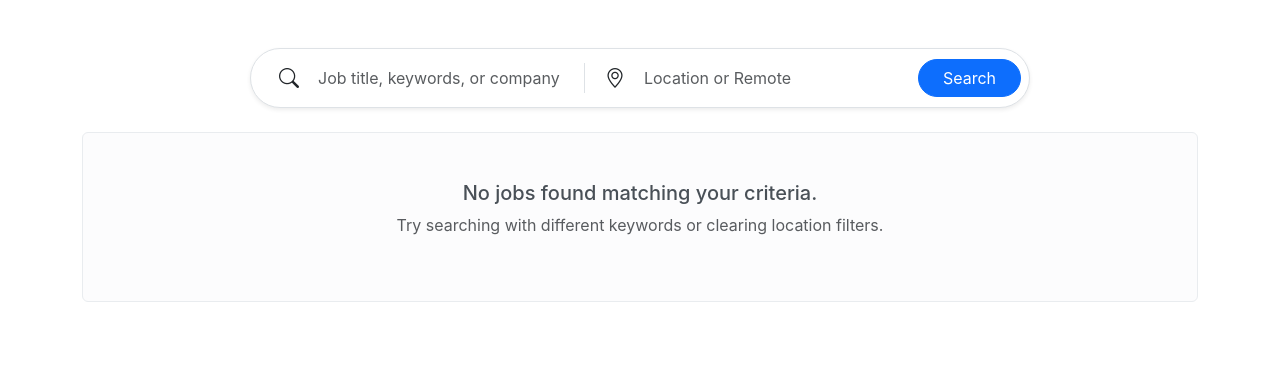
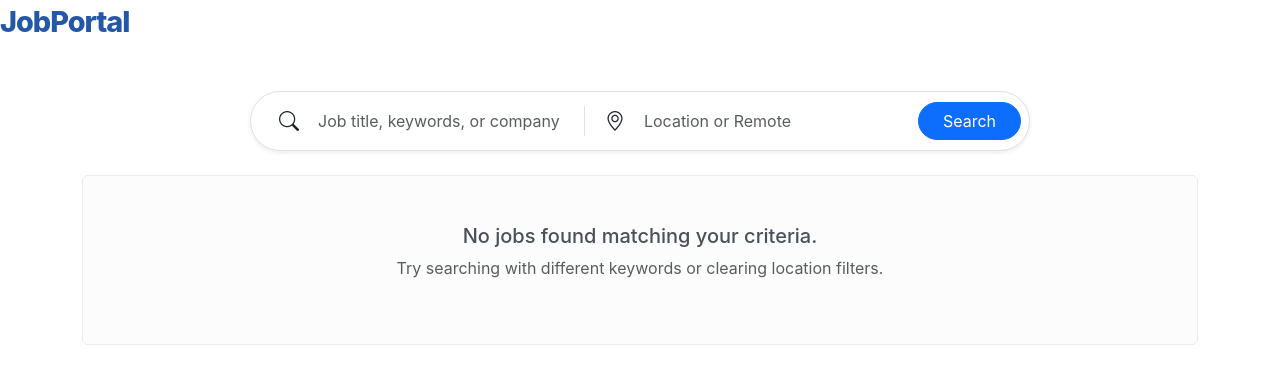
Before and after one commit to binisha-ux/Job-Portal, a Django app: page /searchjobs/ in a window 1280 px wide. Shown: the top 384 px of the page. Run offline with Django 5.2, Linux system fonts and the light colour scheme; data that the repository does not hold is empty.

Commit message:
Fix navbar logo URL routing using Django url tag

```diff
--- a/accounts/templates/search_job.html
+++ b/accounts/templates/search_job.html
@@ -1,6 +1,10 @@
 {% extends "base.html" %}
 
 {% block content %}
+
+        <div class="d-flex align-items-center gap-4">
+          <a href="{% url 'jobportal' %}" class="logo-text me-2">JobPortal</a>
+        </div>
 
 
 
```
